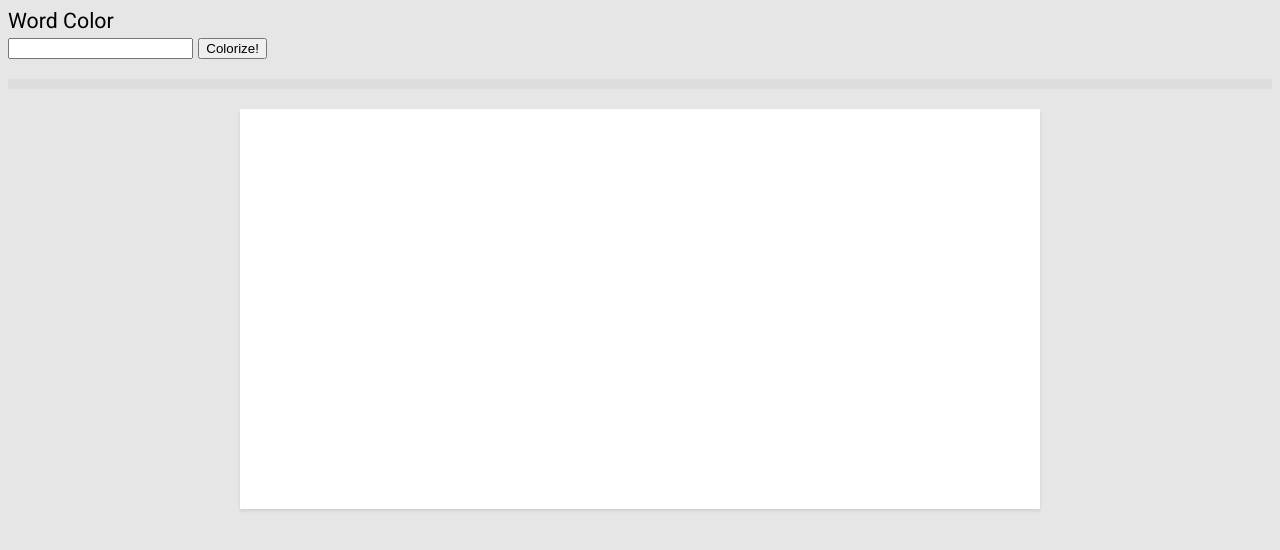
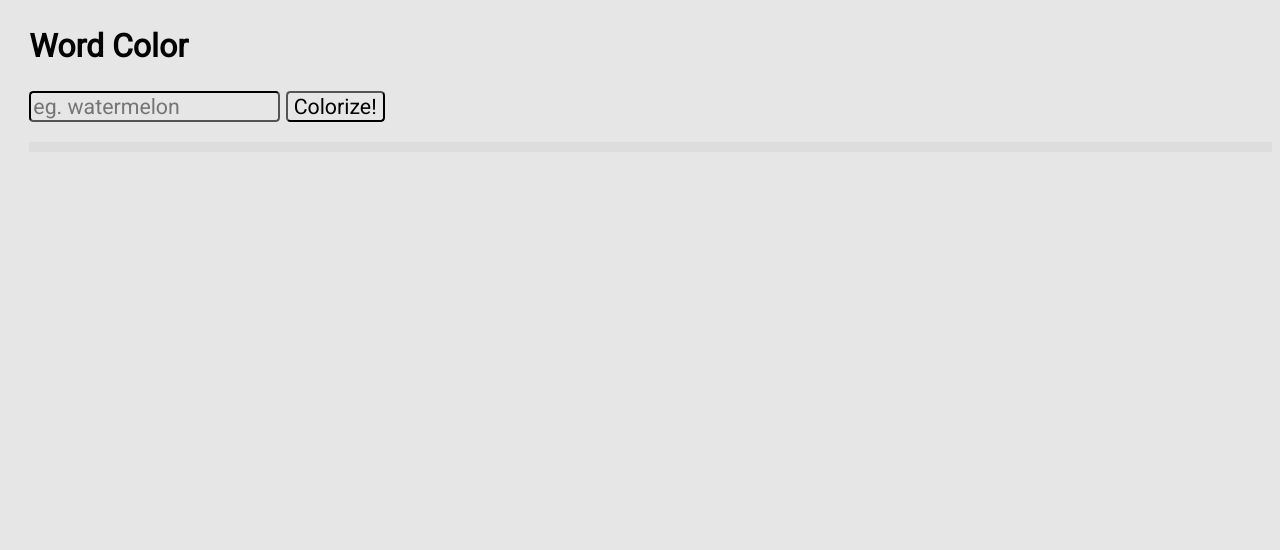
Before and after one commit to cktang88/word-color, a website: page public/index.html in a window 1280 px wide. Drawn offline with Linux system fonts and the light colour scheme.

Commit message:
Improve front-end looks

```diff
--- a/public/index.html
+++ b/public/index.html
@@ -11,15 +11,16 @@
 </head>
 
 <body>
-  Word Color
+
   <div>
-    <input id='wordinput'></input>
+    <h2>Word Color</h2>
+    <input id='wordinput' placeholder='eg. watermelon'></input>
     <button id='wordbutton' onclick='submitWord()'>Colorize!</button>
     <div class="progress-wrap progress" progress-percent="50">
       <div class="progress-bar progress"></div>
     </div>
   </div>
-  <canvas id='canvas' height='400' width='800'></canvas>
+  <canvas id='canvas' height='0' width='0'></canvas>
   <!--- lightweight alternative to jQuery -->
   <script src='http://zeptojs.com/zepto.min.js'></script>
   <script src='main.js'></script>
@@ -33,6 +34,24 @@
     font-family: Roboto;
     font-size: 16pt;
     background-color: #e6e6e6;
+    padding-left: 1em;
+  }
+
+  input,
+  button {
+    font-family: Roboto;
+    font-size: 16pt;
+  }
+
+  button, input {
+    border-width: 4pt solid;
+    border-color: #000000;
+    border-radius: .2em;
+    background-color: inherit;
+  }
+
+  button:active {
+    border-radius: 2em;
   }
 
   canvas {
--- a/public/main.js
+++ b/public/main.js
@@ -24,6 +24,10 @@ function refreshColors() {
     //console.log(res.data);
     if (!res.data || res.data === [])
       return;
+
+    //dynamically resize canvas
+    canvas.width = res.data.length * 40;
+    canvas.height = res.data[0].length * 40;
 
     //get the palettes
     var arr, c;
```
